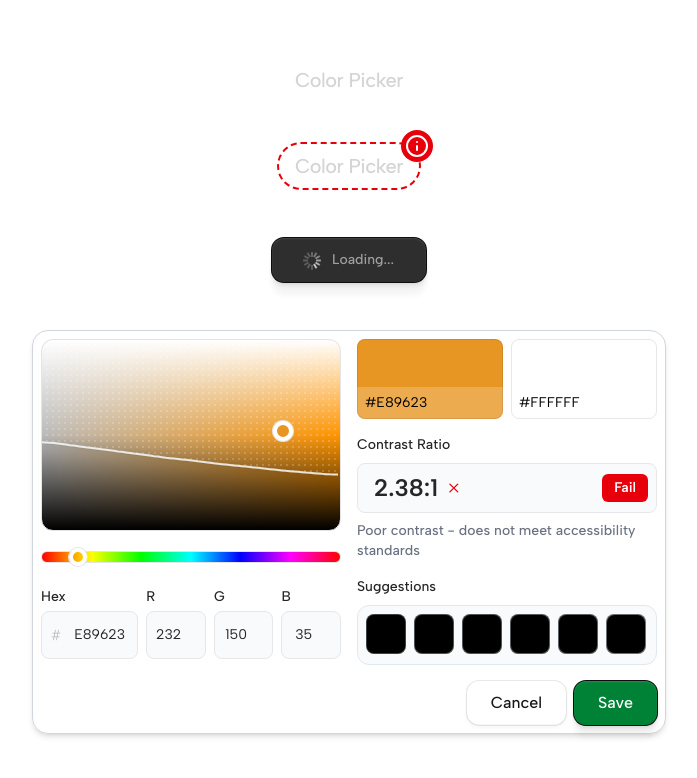
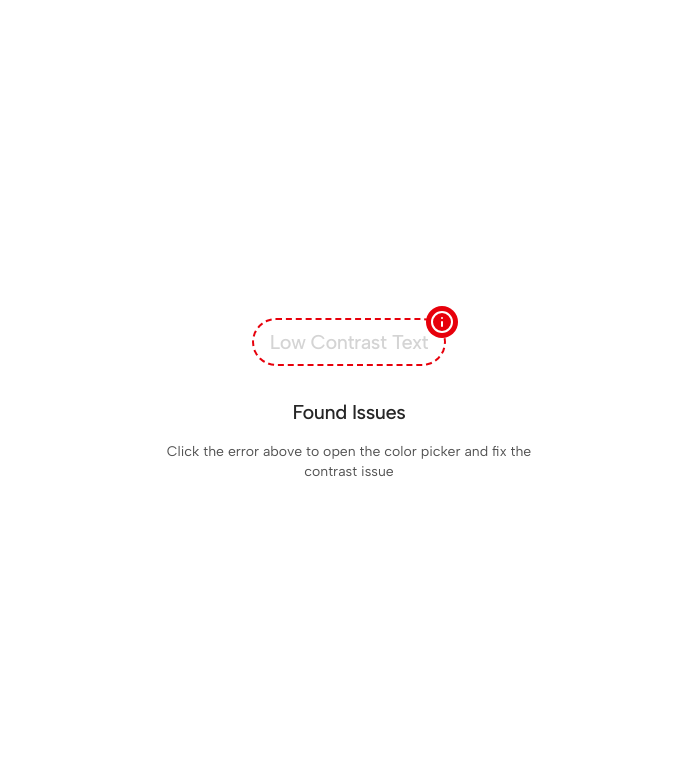
Before and after one commit to Dannny-Babs/dammydev-ui, a Next.js app: page /color-picker in a window 1280 px wide. Both pictures are taken after a click on the button "Start Analysis". Shown: the top 778 px of the page, without its empty margins (291-988 px from the left). Built offline with nearby package versions, Linux system fonts and the light colour scheme.

Commit message:
Rename ColorPicker to ContrastChecker for clarity and enhance accessibility features. Implement state management for error handling and loading states, and update the A11yMenu component to support dynamic color adjustments. Improve error logging in the color suggestions API for better debugging.

```diff
--- a/app/api/color/suggestions/route.ts
+++ b/app/api/color/suggestions/route.ts
@@ -64,7 +64,8 @@ export async function POST(request: NextRequest) {
       count: finalSuggestions.length,
       targetRatio,
     });
-  } catch (error) {
+    } catch (error) {
+    console.error("Error generating suggestions:", error);
     return NextResponse.json(
       { error: "Internal server error" },
       { status: 500 }
--- a/app/color-picker/page.tsx
+++ b/app/color-picker/page.tsx
@@ -2,34 +2,142 @@
 import Button from "@/components/ui/button";
 import { ChevronRightIcon, InfoIcon } from "lucide-react";
 import A11yMenu from "@/components/a11y-menu";
-import { useState } from "react";
+import { useState, useEffect } from "react";
 
-export default function ColorPicker() {
+export default function ContrastChecker() {
+    const [currentScene, setCurrentScene] = useState<'initial' | 'error'>('initial');
     const [isMenuOpen, setIsMenuOpen] = useState(false);
+    const [isLoading, setIsLoading] = useState(false);
+    const [selectedElement, setSelectedElement] = useState<HTMLElement | null>(null);
+
+    useEffect(() => {
+        const handleClick = (e: MouseEvent) => {
+            const target = e.target as HTMLElement;
+
+            if (target.classList.contains('inaccessible-element')) {
+                e.preventDefault();
+                e.stopPropagation();
+
+                setSelectedElement(target);
+                setIsMenuOpen(true);
+            }
+        };
+
+        document.addEventListener('click', handleClick);
+
+        return () => {
+            document.removeEventListener('click', handleClick);
+        };
+    }, []);
+
+    const handleStartAnalysis = () => {
+        setIsLoading(true);
+        // Simulate loading/scanning
+        setTimeout(() => {
+            setCurrentScene('error');
+            setIsLoading(false);
+        }, 2000);
+    };
+
+    const handleErrorClick = () => {
+        setIsMenuOpen(true);
+    };
+
+    const handleCloseMenu = () => {
+        setIsMenuOpen(false);
+        setSelectedElement(null);
+    };
+
+    const handleApplyFix = (newColor: string) => {
+        // Apply the color fix to the DOM
+        console.log('Applying color fix:', newColor);
+
+        if (selectedElement) {
+            selectedElement.style.color = newColor;
+        }
+
+        setIsMenuOpen(false);
+        setSelectedElement(null);
+        // Could move to next error or complete
+    };
+
+    const handleColorChange = (newHex: string) => {
+        const el = document.getElementById("target");
+        if (el) {
+            el.style.color = newHex;
+        }
+    };
+
+    useEffect(() => {
+        const el = document.getElementById("target");
+        if (el) el.style.color = "#1C9488";  // match your default
+    }, []);
+
+    if (currentScene === 'initial') {
+        return (
+            <div className="flex flex-col gap-12 items-center font-sans justify-center bg-white min-h-screen">
+                <div className="flex flex-col gap-4 items-center">
+                    <h2 className="text-xl font-medium text-neutral-300 tracking-tight">Accessibility Checker</h2>
+
+                    <p className="text-sm text-neutral-500 text-center max-w-md">
+                        Scan your page for accessibility issues and fix them with our color picker
+                    </p>
+                </div>
+
+                <Button
+                    variant="primary"
+                    onClick={handleStartAnalysis}
+                    loading={isLoading}
+                    className="font-medium"
+                >
+                    <div className="flex flex-row gap-3 items-center">
+                        <span> Start Analysis</span>
+                        <ChevronRightIcon className="w-4 h-4 text-neutral-400" />
+                    </div>
+                </Button>
+            </div>
+        );
+    }
+
     return (
-        <div className="flex flex-col gap-12 items-center  font-sans justify-center bg-white min-h-screen">
-            <h2 className="text-xl font-medium text-neutral-300 tracking-tight">Color Picker</h2>
-            <div className="flex flex-row gap-4 items-center justify-center relative">
+        <div className="flex flex-col gap-4 items-center font-sans justify-center bg-white min-h-screen">
+
+
+            {/* Error Element - Clickable */}
+            <div className="flex flex-row gap-4 items-center justify-center relative"
+                onClick={handleErrorClick}
+            >
                 <div className="flex flex-row gap-4 items-center justify-center px-4 py-2 rounded-full border-2 border-red-600 border-dashed ">
-                    <h2 className="text-xl font-medium text-neutral-300 tracking-tight">Color Picker</h2>
+                    <h2 className="text-xl font-medium text-neutral-300 tracking-tight" id="target">Low Contrast Text</h2>
                 </div>
                 <div className="flex  justify-center p-1 items-center rounded-full bg-red-600 absolute  right-[-12px] top-[-12px] ">
                     <InfoIcon className="w-6 h-6 text-white" />
                 </div>
             </div>
+            {isMenuOpen === false && (
+                <div className="flex flex-col gap-4 items-center">
+                    <h2 className="text-xl font-medium text-neutral-800 tracking-tight mt-4">Found Issues</h2>
+                    <p className="text-sm text-neutral-600 text-center max-w-sm">
+                        Click the error above to open the color picker and fix the contrast issue
+                    </p>
+                </div>
+            )}
 
 
+            {/* Color Picker Menu */}
+            {isMenuOpen && (
 
-            <Button variant="primary" onClick={() => {
-                setIsMenuOpen(true);
-            }} loading={isMenuOpen}>
-                <div className="flex flex-row gap-2 items-center">
-                    <p className="text-sm font-medium text-white"   >Start Analysis</p>
-                    <ChevronRightIcon className="w-4 h-4 text-neutral-400" />
+                <div className="bg-white rounded-lg p-6 max-w-4xl max-h-[90vh] overflow-auto">
+                    <A11yMenu
+                        initialColor="#E89623"
+                        backgroundColor="#FFFFFF"
+                        onColorChange={handleColorChange}
+                        onClose={handleCloseMenu}
+                        onApply={handleApplyFix}
+                    />
                 </div>
-            </Button>
-            {isMenuOpen && <A11yMenu />}
 
+            )}
         </div>
-    )
+    );
 }
--- a/app/page.tsx
+++ b/app/page.tsx
@@ -11,7 +11,7 @@ export default function Home() {
           </p>
           <div className="flex flex-col gap-4 p-5 w-full">
             <div className="flex flex-row gap-4 w-full justify-between items-center">
-              <Link href="/color-picker">Color Picker</Link>
+              <Link href="/color-picker">Contrast Checker</Link>
               <p className="text-neutral-400">
                 Jul 27, 2025
               </p>
--- a/components/ColorPicker.tsx
+++ b/components/ColorPicker.tsx
@@ -14,9 +14,7 @@ type ClassValue =
 // eslint-disable-next-line @typescript-eslint/no-explicit-any
 type ClassDictionary = Record<string, any>;
 type ClassArray = ClassValue[];
-function clsx(...inputs: ClassValue[]): string {
-    return inputs.filter(Boolean).join(" ");
-}
+
 
 type hsl = {
     h: number;
@@ -434,39 +432,31 @@ function sanitizeHex(val: string) {
     return sanitized;
 }
 const ColorPicker = ({
-    default_value = "#1C9488",
+    value = "#1C9488", // Changed from default_value to value
     onChange,
     backgroundHex = "#ffffff"
 }: {
-    default_value?: string;
+    value?: string; // Changed from default_value to value
     onChange?: (color: string) => void;
     backgroundHex?: string;
 }) => {
-    // Initialize from controlled prop or a default
-    const [color, setColor] = useState<Color>(() => {
-        const hex = sanitizeHex(default_value);
+    // Remove internal state management - make it fully controlled
+    const color: Color = (() => {
+        const hex = sanitizeHex(value);
         const hsl = hexToHsl({ hex: hex });
         return { ...hsl, hex: sanitizeHex(hex) };
-    });
+    })();
 
-    // Update when default_value prop changes
-    useEffect(() => {
-        const hex = sanitizeHex(default_value);
-        const hsl = hexToHsl({ hex: hex });
-        setColor({ ...hsl, hex: sanitizeHex(hex) });
-    }, [default_value]);
+    // Remove the useEffect that was causing the issue
+
     // Update from hex input
     const handleHexInputChange = (newVal: string) => {
         const hex = sanitizeHex(newVal);
         if (hex.length === 6) {
-            const hsl = hexToHsl({ hex });
-            const newColor = { ...hsl, hex: hex };
-            setColor(newColor);
             onChange?.(`#${hex}`);
-        } else if (hex.length < 6) {
-            setColor((prev) => ({ ...prev, hex: hex }));
         }
     };
+
     return (
         <>
             <style
@@ -535,18 +525,14 @@ const ColorPicker = ({
                 <DraggableColorCanvas
                     {...color}
                     backgroundHex={backgroundHex}
-                    handleChange={(parital) => {
-                        setColor((prev) => {
-                            const value = { ...prev, ...parital };
-                            const hex_formatted = hslToHex({
-                                h: value.h,
-                                s: value.s,
-                                l: value.l,
-                            });
-                            const newColor = { ...value, hex: hex_formatted };
-                            onChange?.(`#${hex_formatted}`);
-                            return newColor;
+                    handleChange={(partial) => {
+                        const newColor = { ...color, ...partial };
+                        const hex_formatted = hslToHex({
+                            h: newColor.h,
+                            s: newColor.s,
+                            l: newColor.l,
                         });
+                        onChange?.(`#${hex_formatted}`);
                     }}
                 />
 
@@ -569,13 +555,9 @@ const ColorPicker = ({
                     }}
                     onChange={(e) => {
                         const hue = e.target.valueAsNumber;
-                        setColor((prev) => {
-                            const { hex, ...rest } = { ...prev, h: hue };
-                            const hex_formatted = hslToHex({ ...rest });
-                            const newColor = { ...rest, hex: hex_formatted };
-                            onChange?.(`#${hex_formatted}`);
-                            return newColor;
-                        });
+                        const newColor = { ...color, h: hue };
+                        const hex_formatted = hslToHex({ ...newColor });
+                        onChange?.(`#${hex_formatted}`);
                     }}
                 />
 
--- a/components/a11y-menu.tsx
+++ b/components/a11y-menu.tsx
@@ -3,11 +3,17 @@
 import Button from "./ui/button"
 import ColorPicker from "./ColorPicker"
 import { CheckIcon, XIcon } from "lucide-react"
-
 import { useEffect, useState } from "react"
-import clsx from "clsx"
 import { getContrastColor, getContrastRatio, rgbToHex, hexToRgbValues, getColorSuggestions } from "@/lib/color-utils"
 import { getAccessibilityLevel, getContrastStatus, getAccessibilityBadge } from "@/lib/accessibility-utils"
+
+interface A11yMenuProps {
+    initialColor?: string;
+    backgroundColor?: string;
+    onColorChange?: (color: string) => void;
+    onClose?: () => void;
+    onApply?: (color: string) => void;
+}
 
 const HashtagIcon = (props: React.ComponentPropsWithoutRef<"svg">) => {
     return (
@@ -30,12 +36,18 @@ const HashtagIcon = (props: React.ComponentPropsWithoutRef<"svg">) => {
 
 
 
-export default function A11yMenu() {
+export default function A11yMenu({
+    initialColor = "#E89623",
+    backgroundColor = "#FFFFFF",
+    onColorChange,
+    onClose,
+    onApply
+}: A11yMenuProps) {
 
 
-    const [selectedColor, setSelectedColor] = useState("#E89623");
+    const [selectedColor, setSelectedColor] = useState(initialColor);
     // eslint-disable-next-line @typescript-eslint/no-unused-vars
-    const [backgroundColor, setBackgroundColor] = useState("#FFFFFF");
+    const [background, setBackground] = useState(backgroundColor);
     const [contrastRatio, setContrastRatio] = useState(4.51);
     const [rgbValues, setRgbValues] = useState({ r: 232, g: 150, b: 35 });
     const [suggestions, setSuggestions] = useState<Array<{
@@ -49,7 +61,7 @@ export default function A11yMenu() {
     useEffect(() => {
         const updateContrastRatio = async () => {
             try {
-                const result = await getContrastRatio(selectedColor, backgroundColor);
+                const result = await getContrastRatio(selectedColor, background);
                 setContrastRatio(result.contrastRatio);
             } catch (error) {
                 console.error('Failed to calculate contrast ratio:', error);
@@ -57,7 +69,7 @@ export default function A11yMenu() {
         };
 
         updateContrastRatio();
-    }, [selectedColor, backgroundColor]);
+    }, [selectedColor, background]);
 
     // Update RGB values when hex color changes
     useEffect(() => {
@@ -69,8 +81,8 @@ export default function A11yMenu() {
         const fetchSuggestions = async () => {
             setLoadingSuggestions(true);
             try {
-                console.log('Fetching suggestions for:', selectedColor, 'on', backgroundColor);
-                const result = await getColorSuggestions(selectedColor, backgroundColor);
+                console.log('Fetching suggestions for:', selectedColor, 'on', background);
+                const result = await getColorSuggestions(selectedColor, background);
                 console.log('Received suggestions:', result.suggestions);
                 setSuggestions(result.suggestions);
             } catch (error) {
@@ -83,7 +95,7 @@ export default function A11yMenu() {
         };
 
         fetchSuggestions();
-    }, [selectedColor, backgroundColor]);
+    }, [selectedColor, background]);
 
 
 
@@ -92,9 +104,9 @@ export default function A11yMenu() {
         <div className="flex flex-row gap-4 items-start justify-center   rounded-2xl p-2 border-1 border-gray-300 shadow-md ">
             <div className="flex flex-col gap-2 items-center justify-between   w-[300px] ">
                 <ColorPicker
-                    default_value={selectedColor}
+                    value={selectedColor} // Changed from default_value to value
                     onChange={setSelectedColor}
-                    backgroundHex={backgroundColor}
+                    backgroundHex={background}
                 />
 
                 <div className="flex flex-row gap-2 items-center justify-center w-full mt-4">
@@ -179,10 +191,10 @@ export default function A11yMenu() {
                         </div>
                     </div>
                     <div className="self-stretch w-full h-20 bg-white rounded-lg outline-1 outline-offset-[-1px] outline-stone-900/10 inline-flex flex-col justify-end items-start gap-2.5 overflow-hidden"
-                        style={{ backgroundColor: backgroundColor }}
+                        style={{ backgroundColor: background }}
                     >
-                        <div className={`self-stretch px-2 py-1.5 inline-flex justify-start items-center gap-2.5 ${getContrastColor(backgroundColor) === 'white' ? 'bg-black/20' : 'bg-white/20'}`}>
-                            <div className={`justify-start text-sm uppercase font-sans ${getContrastColor(backgroundColor)}`}>{backgroundColor}</div>
+                        <div className={`self-stretch px-2 py-1.5 inline-flex justify-start items-center gap-2.5 ${getContrastColor(background) === 'white' ? 'bg-black/20' : 'bg-white/20'}`}>
+                            <div className={`justify-start text-sm uppercase font-sans ${getContrastColor(background)}`}>{background}</div>
                         </div>
                     </div>
                 </div>
@@ -261,14 +273,15 @@ export default function A11yMenu() {
 
                 <div className="flex flex-row gap-2 items-end justify-end w-full">
                     <Button className="bg-gray-50 text-gray-800 hover:bg-gray-100 flex flex-row gap-2 items-center justify-center h-11" variant="secondary" onClick={() => {
-                        setSelectedColor("#E89623");
+                        setSelectedColor(initialColor);
+                        onClose?.();
                     }}>
                         Cancel
                     </Button>
-                    <Button className="bg-green-700 text-white hover:bg-green-800 shadow-sm flex flex-row gap-2 items-center justify-center h-11" onClick={() => {
-                        console.log(selectedColor);
+                    <Button className=" text-white  shadow-sm flex flex-row gap-2 items-center justify-center h-11 px-6" onClick={() => {
+                        onApply?.(selectedColor);
                     }}>
-                        Save
+                        Apply Fix
                     </Button>
                 </div>
 
--- a/lib/color-suggestions.ts
+++ b/lib/color-suggestions.ts
@@ -169,6 +169,7 @@ export function generateFallbackSuggestions(
   bgColor: string
 ): ColorSuggestion[] {
   // Get the background color's HSL to create intelligent fallbacks
+  // eslint-disable-next-line @typescript-eslint/no-unused-vars
   const [bgH, bgS, bgL] = rgbToHsl(...hexToRgb(bgColor));
 
   // Create intelligent fallbacks based on background color
```
